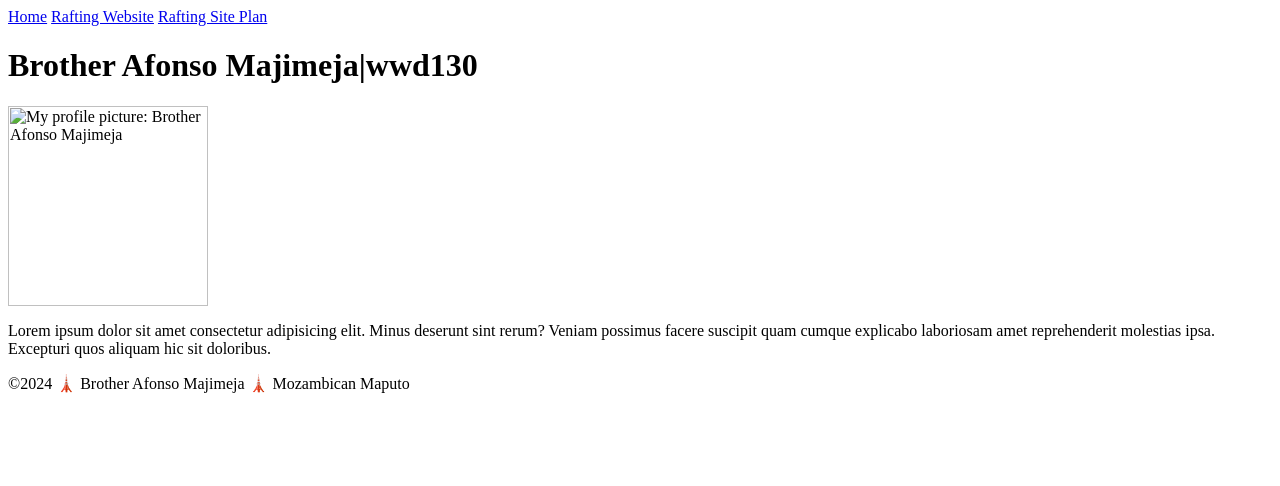
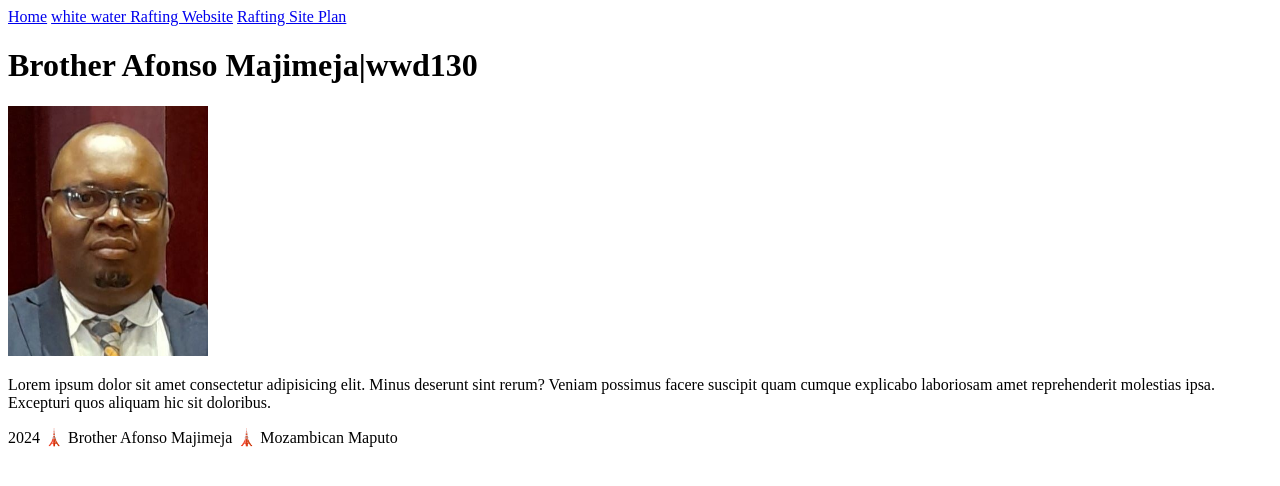
Before and after one commit to afonsomajimeja/wdd130, a plain HTML site: page index.html in a window 1280 px wide. Drawn offline with Linux system fonts and the light colour scheme.

Commit message:
Added picture

```diff
--- a/index.html
+++ b/index.html
@@ -1,25 +1,30 @@
+<!DOCTYPE html>
 <html lang="en-US">
+
 <head>
     <meta charset="UTF-8">
     <meta name="viewport" content="width=device-width, initial-scale=1.0">
-    <title> Brother Afonso Majimeja|wwd130</title>
+    <title> Brother Afonso Majimeja | wwd130</title>
 </head>
+
 <body>
     <header>
 
             <nav>
                 <a href="H">Home</a>
-                <a href="wwr">Rafting Website</a>
+                <a href="wwr">white water Rafting Website</a>
                 <a href="wwr/site-plan-rafting.html">Rafting Site Plan </a>
             </nav>
+        </header>
             <main>
              <h1> Brother Afonso Majimeja|wwd130</h1>
-             <img src="images/profile picture.jpg" alt="My profile picture: Brother Afonso Majimeja" width="200">
-             <p>Lorem ipsum dolor sit amet consectetur adipisicing elit. Minus deserunt sint rerum? Veniam possimus facere suscipit quam cumque explicabo laboriosam amet reprehenderit molestias ipsa. Excepturi quos aliquam hic sit doloribus.</p>
+             <img src="images/profile picture.png" alt="Hello my name is : Brother Afonso Majimeja" width="200">
+             <p>Lorem ipsum dolor sit amet consectetur adipisicing elit. Minus deserunt sint rerum? Veniam possimus facere suscipit quam cumque explicabo laboriosam amet reprehenderit molestias
+                ipsa. Excepturi quos aliquam hic sit doloribus.</p>
             </main>
-    </header>
+
     <footer>
-        <p>&copy;2024 🗼 Brother Afonso Majimeja 🗼 Mozambican Maputo </p>
+        <p>2024 🗼 Brother Afonso Majimeja 🗼 Mozambican Maputo </p>
     </footer>
 </body>
 </html>
```
Also changed, not shown: imagens/profile picture.jpg (deleted), images/profile picture.png (added).
